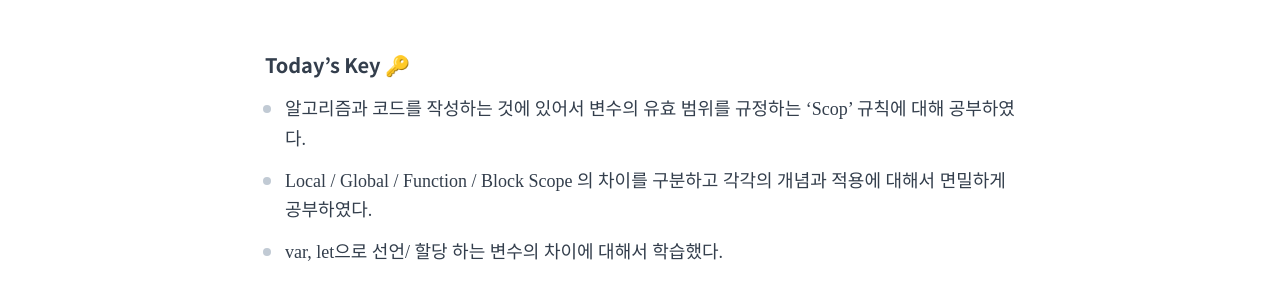
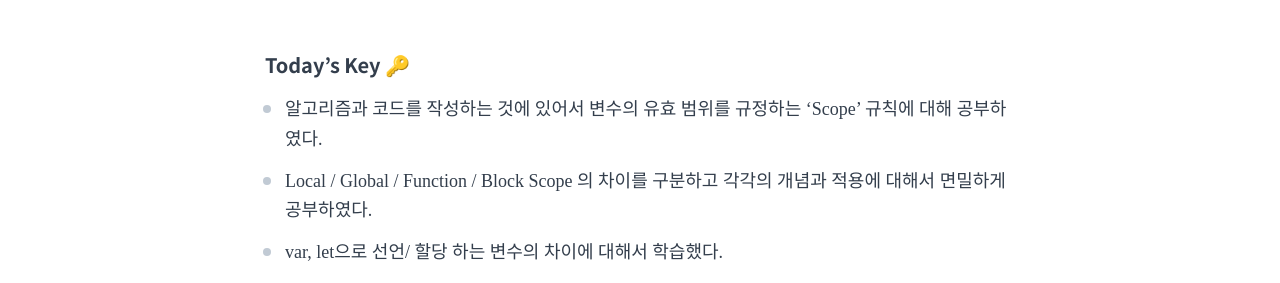
Before and after one commit to hankyeolk/hankyeolk.github.io, a Jekyll site: the page built from TIL/09_2020.06.23/index2.md, in a window 1280 px wide. Shown: the part 261-544 px from the top of the page. Built offline with Jekyll 4.4.1, drawn with Linux system fonts in a browser that asks for light colours.

Commit message:
til file modify

```diff
--- a/TIL/09_2020.06.23/index2.md
+++ b/TIL/09_2020.06.23/index2.md
@@ -14,7 +14,7 @@ order: 9
 
 ### Today's Key 🔑
 
-- 알고리즘과 코드를 작성하는 것에 있어서 변수의 유효 범위를 규정하는 'Scop' 규칙에 대해 공부하였다.
+- 알고리즘과 코드를 작성하는 것에 있어서 변수의 유효 범위를 규정하는 'Scope' 규칙에 대해 공부하였다.
 - Local / Global / Function / Block Scope 의 차이를 구분하고 각각의 개념과 적용에 대해서 면밀하게 공부하였다.
 - var, let으로 선언/ 할당 하는 변수의 차이에 대해서 학습했다.
 - window 객체에 대해서 학습했다.
```
Also changed, not shown: TIL/10_2020.06.24/index.md (+3 -3 lines).
